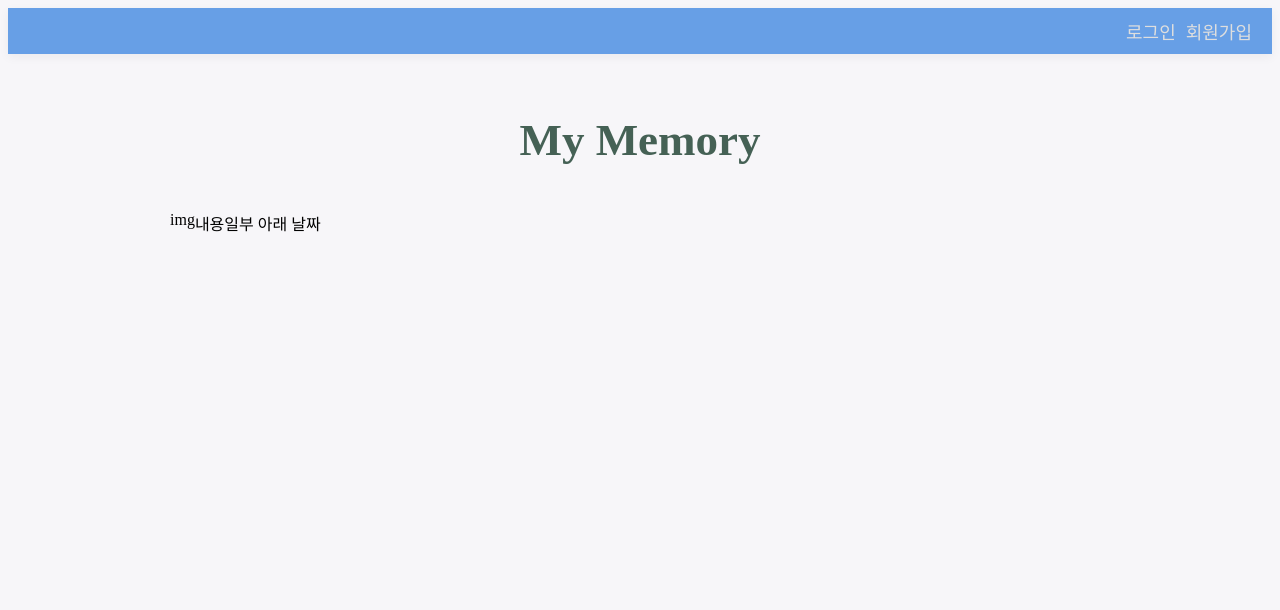
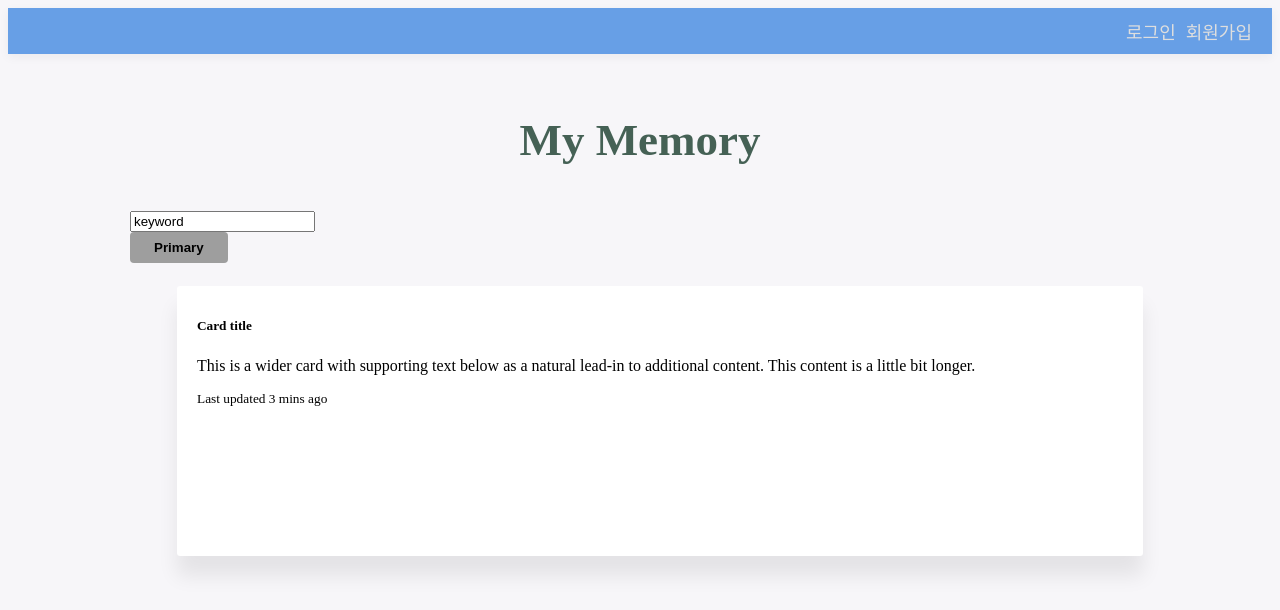
Before and after one commit to rary-developer/vue-diary, a Vue app: page /memory in a window 1280 px wide. Shown: the top 610 px of the page. Built offline with nearby package versions, Linux system fonts and the light colour scheme.

Commit message:
vue-practice - make diary

```diff
--- a/src/store/index.js
+++ b/src/store/index.js
@@ -20,8 +20,8 @@ export default new Vuex.Store({
   // }
 
   state:{
-    userId: getUserNoFromLocalStorage() || '',
-    userNo: getUserIdFromLocalStorage() || '',
+    userId: getUserIdFromLocalStorage() || '',
+    userNo: getUserNoFromLocalStorage() || '',
     diaryList: [],
   },
   getters:{
@@ -53,7 +53,6 @@ export default new Vuex.Store({
     async DIARY_DATA({commit}, param){
         this.diaryList = [];
         const {data} = await UserSvc.fetchDiaryList(param);
-        console.log(data);
         commit('setDiaryList',data.data);
         return data;
     },
--- a/src/store/modules/calendar/mutaions.js
+++ b/src/store/modules/calendar/mutaions.js
@@ -1,3 +1,5 @@
 export default{
-
+  setDiaryList(state, data){
+    state.diaryList = data;
+  }
 }
--- a/src/store/modules/user/mutations.js
+++ b/src/store/modules/user/mutations.js
@@ -1,7 +1,6 @@
 import {
   deleteLocalStorage
 } from '@/utils/cookies'
-
 
 export default{
   setUserData(state, data){
--- a/src/views/MemoryView.vue
+++ b/src/views/MemoryView.vue
@@ -2,15 +2,35 @@
   <div>
     <div class="main list-container contents">
       <h1 class="page-header">My Memory</h1>
-      <div>
-
+      <div div="row g-3">
+        <div class="col">
+          <input
+            value="keyword"
+            class="form-control"
+            placeholder="검색어를 입력해주세요."
+          >
+        </div>
+        <div class="col-3">
+          <button type="button" class="btn btn-primary">Primary</button>
+        </div>
       </div>
       <ul>
-        <div>img</div>
-        <div>
-          내용일부
-          아래 날짜
-        </div>
+        <li>
+          <div class="card mb-3">
+            <div class="row g-0">
+              <div class="col-md-4">
+                <img src="" class="img-fluid rounded-start">
+              </div>
+              <div class="col-md-8">
+                <div class="card-body">
+                  <h5 class="card-title">Card title</h5>
+                  <p class="card-text">This is a wider card with supporting text below as a natural lead-in to additional content. This content is a little bit longer.</p>
+                  <p class="card-text"><small class="text-muted">Last updated 3 mins ago</small></p>
+                </div>
+              </div>
+            </div>
+          </div>
+        </li>
       </ul>
     </div>
   </div>
@@ -32,4 +52,7 @@ export default {
   padding: 0 5px;
   width: 100%;
 }
+li{
+  list-style: none;
+}
 </style>
```
Also changed, not shown: src/utils/cookies.js (line endings or trailing spaces).
